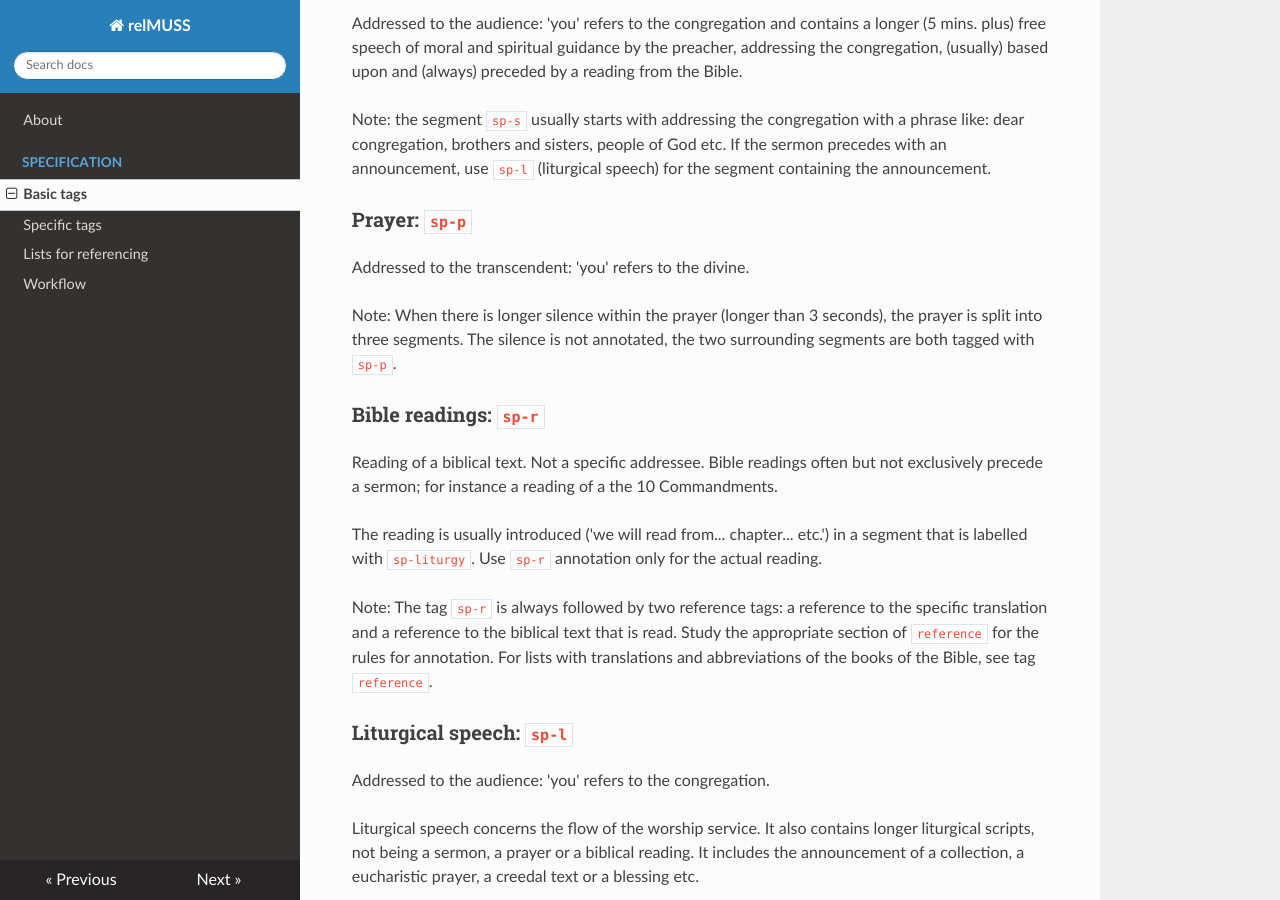
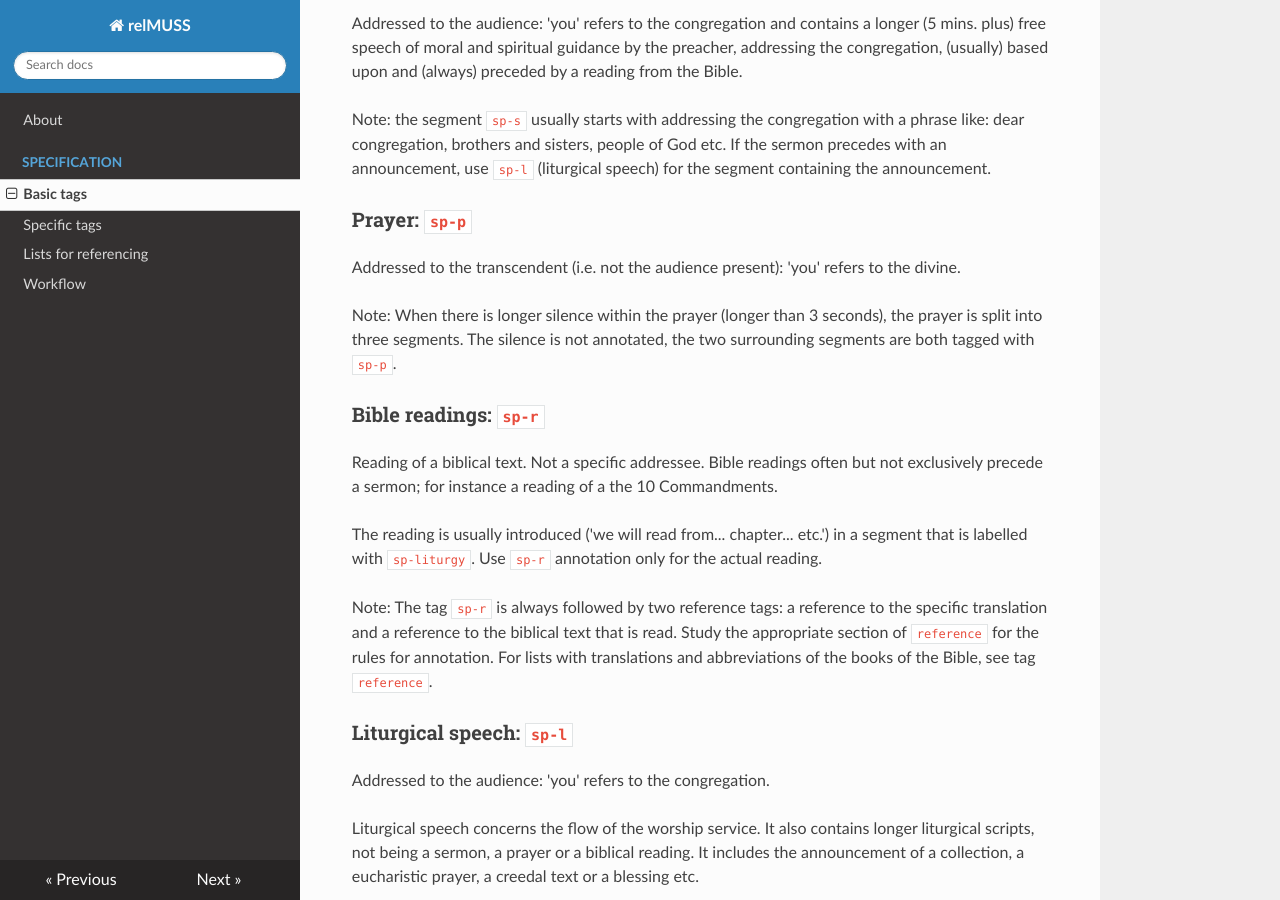
Before and after one commit to ttjpleizier/relmuss-specification, an MkDocs documentation site: the page built from docs/basic.md, in a window 1280 px wide and 900 px high, scrolled down 2043 px. Built offline with MkDocs 1.6.1, drawn with Linux system fonts in a browser that asks for light colours; nearby versions of some CDN libraries.

Commit message:
Update basic.md
you: transcendent = not present audience

```diff
--- a/docs/basic.md
+++ b/docs/basic.md
@@ -58,7 +58,7 @@ Note: the segment `sp-s` usually starts with addressing the congregation with a
 
 
 ### Prayer: `sp-p`
-Addressed to the transcendent: 'you' refers to the divine.
+Addressed to the transcendent (i.e. not the audience present): 'you' refers to the divine.
 
 Note: When there is longer silence within the prayer (longer than 3 seconds), the prayer is split into three segments. The silence is not annotated, the two surrounding segments are both tagged with `sp-p`.
 
```
